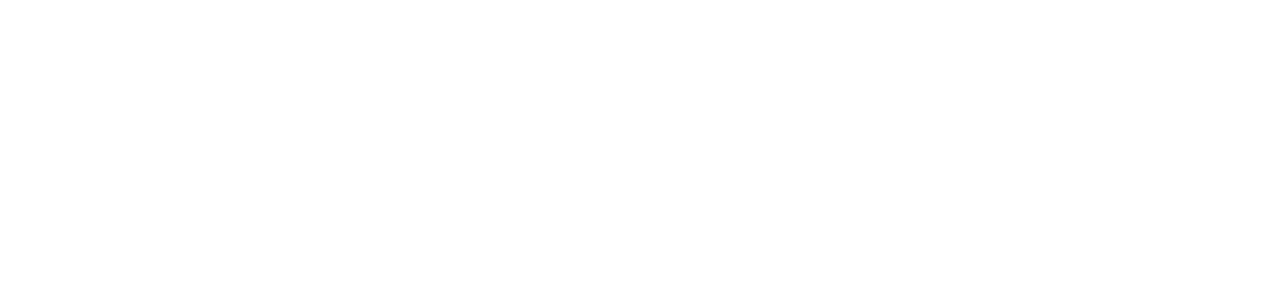
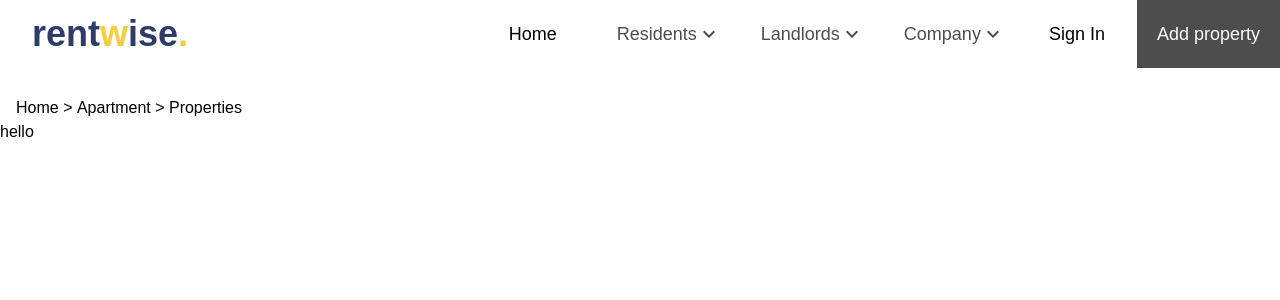
Before and after one commit to Obadea/rentwise, a React (Create React App) app: page /apartment/properties in a window 1280 px wide. Before the commit this address had no page. Shown: the top 300 px of the page. Built offline with nearby package versions, Linux system fonts and the light colour scheme; a web font is replaced by a local one.

Commit message:
added breadcrumb

```diff
--- a/src/App.js
+++ b/src/App.js
@@ -14,7 +14,7 @@ function App() {
       <Route path="/" element={<ComingSoon />} />
       <Route path="/signin" element={<ComingSoon />} />
       <Route path="/signup" element={<SignUpPage />} />
-      <Route path="/properties" element={<PropertyPage />} />
+      <Route path="/apartment/properties" element={<PropertyPage />} />
       {/* <Route path="/passwordreset" element={<PasswordReset />} />
       <Route path="/otpreset" element={<OtpReset />} /> */}
     </Routes>
--- a/src/components/BreadCrumb.jsx
+++ b/src/components/BreadCrumb.jsx
@@ -3,13 +3,24 @@ import { Link, useLocation } from "react-router-dom";
 const Breadcrumb = () => {
   const location = useLocation();
   const pathname = location.pathname;
+
+  if (pathname === "/") {
+    // Special case for root path "/"
+    return (
+      <div>
+        <span>Home</span>
+      </div>
+    );
+  }
+
   const paths = pathname.split("/").filter((path) => path !== "");
 
   return (
     <div>
+      <Link to="/">Home</Link>
       {paths.map((path, index) => (
         <span key={index}>
-          {index > 0 && <span>&nbsp;&gt;&nbsp;</span>}
+          &nbsp;&gt;&nbsp;
           <Link to={`/${paths.slice(0, index + 1).join("/")}`}>
             {path.charAt(0).toUpperCase() + path.slice(1)}
           </Link>
--- a/src/pages/propertyPage/PropertyPage.jsx
+++ b/src/pages/propertyPage/PropertyPage.jsx
@@ -1,11 +1,17 @@
 import React from "react";
 import Header from "../landingpage/components/Header";
+import Breadcrumb from "../../components/BreadCrumb";
 
 function PropertyPage() {
   return (
     <div>
       <Header />
       <div>{/* Horizontal navbar for each vertical component */}</div>
+      <div className=" ml-4 mt-24">
+        <Breadcrumb />
+        <h3></h3>
+      </div>
+      <h3>hello</h3>
     </div>
   );
 }
```
